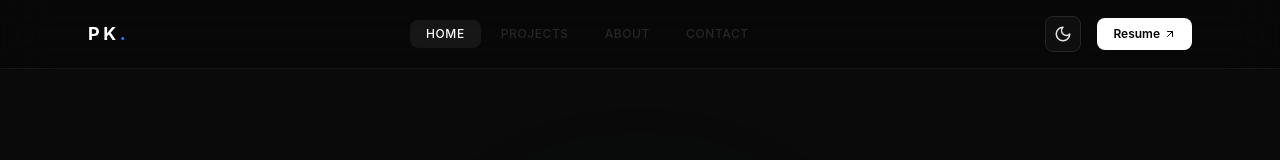
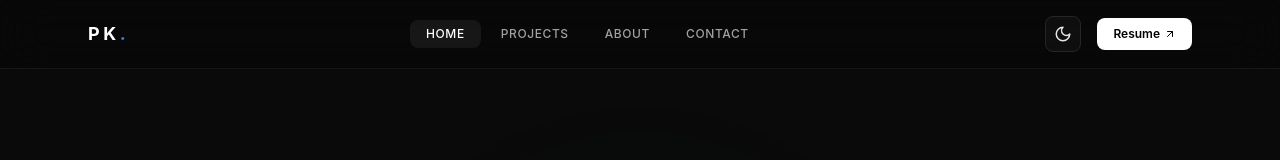
Before and after one commit to Puveesh/portfolio, a React (Vite) app: page / in a window 1280 px wide. Shown: the top 160 px of the page. Built offline with nearby package versions, Linux system fonts and the light colour scheme.

Commit message:
Added portfolio project

```diff
--- a/src/App.jsx
+++ b/src/App.jsx
@@ -18,7 +18,7 @@ export default function App() {
 
       {!isLoading && (
         <AnimatePresence mode="wait">
-          <Routes location={location} key={location.pathname}>
+          <Routes location={location} >
             <Route path="/" element={<MainLayout />}>
               <Route index element={<Home />} />
               <Route path="projects" element={<Projects />} />
--- a/src/components/Navbar.jsx
+++ b/src/components/Navbar.jsx
@@ -42,7 +42,9 @@ export default function Navbar() {
                 to={link.path}
                 className={cn(
                   "relative px-4 py-1.5 text-xs font-medium uppercase tracking-wider theme-transition hover:text-neutral-900 dark:hover:text-white",
-                  isActive ? "text-neutral-900 dark:text-white" : "text-neutral-800"
+                  isActive
+                    ? "text-neutral-900 dark:text-white"
+                    : "text-neutral-600 dark:text-neutral-400"
                 )}
               >
                 {isActive && (
```
